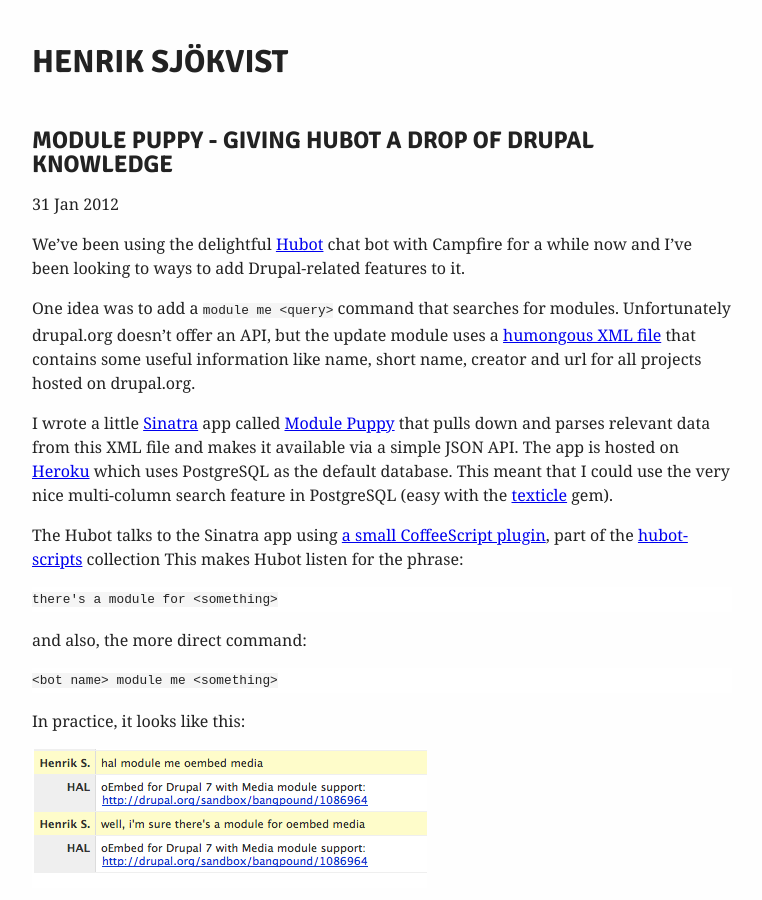
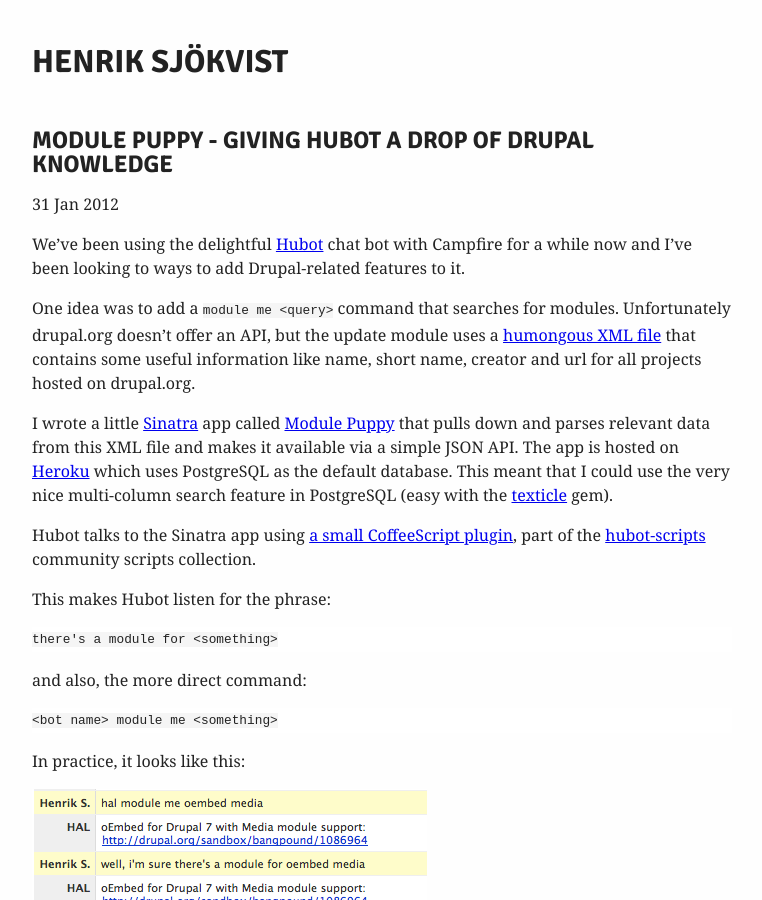
Before and after one commit to henrrrik/henrrrik.github.com, a Jekyll site: the page built from _posts/2012-01-31-module-puppy---giving-hubot-a-drop-of-drupal-knowledge.md, in a window 1280 px wide and 900 px high. Shown: the whole window, without its empty margins (258-1020 px from the left). Built offline with Jekyll 4.4.1, drawn with Linux system fonts in a browser that asks for light colours; Markdown is read by kramdown in place of the engine named in the settings; comment, search, counter and statistics services are not loaded.

Commit message:
Fixed typos.

```diff
--- a/_posts/2012-01-31-module-puppy---giving-hubot-a-drop-of-drupal-knowledge.md
+++ b/_posts/2012-01-31-module-puppy---giving-hubot-a-drop-of-drupal-knowledge.md
@@ -9,8 +9,9 @@
 
 I wrote a little [Sinatra](http://www.sinatrarb.com/) app called [Module Puppy](http://modulepuppy.heroku.com) that pulls down and parses relevant data from this XML file and makes it available via a simple JSON API. The app is hosted on [Heroku](http://www.heroku.com/) which uses PostgreSQL as the default database. This meant that I could use the very nice multi-column search feature in PostgreSQL (easy with the [texticle](https://github.com/tenderlove/texticle) gem).
 
-The Hubot talks to the Sinatra app using [a small CoffeeScript plugin](https://github.com/github/hubot-scripts/blob/master/src/scripts/modulepuppy.coffee),
-part of the [hubot-scripts](https://github.com/github/hubot-scripts) collection
+Hubot talks to the Sinatra app using [a small CoffeeScript plugin](https://github.com/github/hubot-scripts/blob/master/src/scripts/modulepuppy.coffee),
+part of the [hubot-scripts](https://github.com/github/hubot-scripts) community scripts collection.
+
 This makes Hubot listen for the phrase:
 
     there's a module for <something>
```
